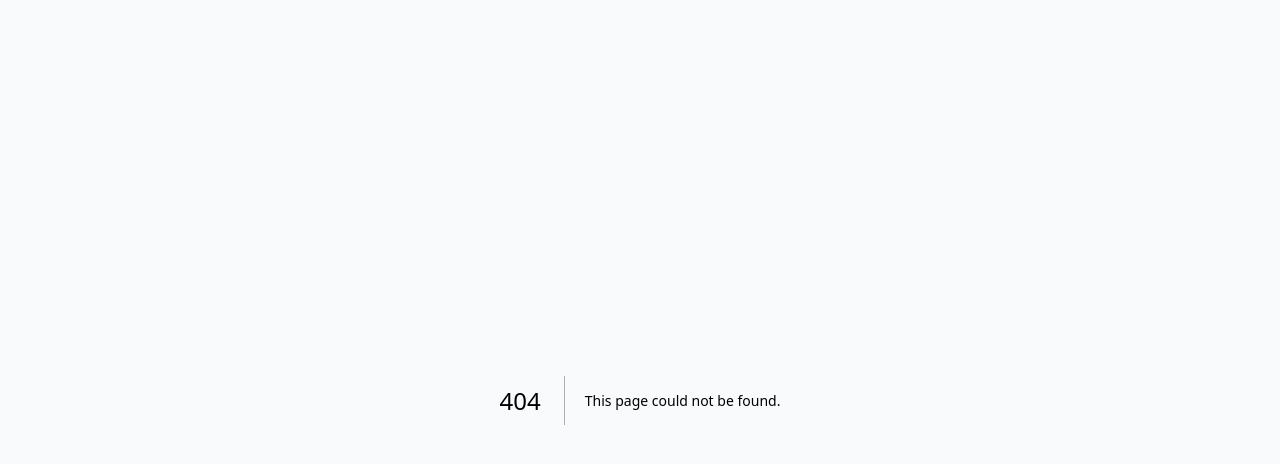
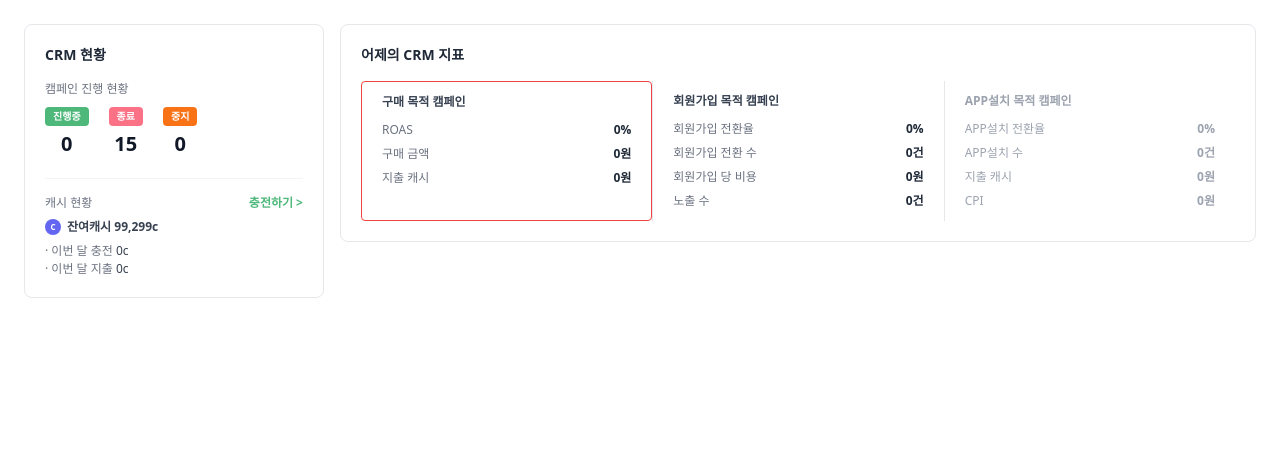
Before and after one commit to vldlzm/flexg_CRM_LIVE, a Next.js app: page /home in a window 1280 px wide. Before the commit this address had no page. Shown: the top 464 px of the page. Built offline with nearby package versions, Linux system fonts and the light colour scheme.

Commit message:
feat: 홈 화면 추가 (CRM 현황 + 어제의 CRM 지표)

```diff
--- /dev/null
+++ b/src/app/home/page.tsx
@@ -0,0 +1,5 @@
+import CrmHome from '@/components/CrmHome';
+
+export default function HomePage() {
+  return <CrmHome />;
+}
--- a/src/app/page.tsx
+++ b/src/app/page.tsx
@@ -19,6 +19,13 @@ const SCREEN_GROUPS: ScreenGroup[] = [
   {
     category: 'CRM LIVE',
     screens: [
+      {
+        id: 'crm-home',
+        name: '홈',
+        href: '/home',
+        description: '',
+        notes: [],
+      },
       {
         id: 'crm-live-list',
         name: '목록',
--- /dev/null
+++ b/src/components/CrmHome.tsx
@@ -0,0 +1,114 @@
+export default function CrmHome() {
+  return (
+    <div className="min-h-screen bg-white p-6">
+      <div className="flex gap-4 items-start">
+
+        {/* ── CRM 현황 ── */}
+        <div className="w-[300px] shrink-0 rounded-lg border border-gray-200 p-5">
+          <h2 className="mb-4 text-sm font-bold text-gray-800">CRM 현황</h2>
+
+          {/* 캠페인 진행 현황 */}
+          <div className="mb-5">
+            <p className="mb-2.5 text-xs text-gray-500">캠페인 진행 현황</p>
+            <div className="flex items-start gap-5">
+              <div className="flex flex-col items-center gap-1">
+                <span className="rounded bg-[#4DB87A] px-2 py-0.5 text-[10px] font-semibold text-white">진행중</span>
+                <span className="text-xl font-bold text-gray-900">0</span>
+              </div>
+              <div className="flex flex-col items-center gap-1">
+                <span className="rounded bg-[#fb7185] px-2 py-0.5 text-[10px] font-semibold text-white">종료</span>
+                <span className="text-xl font-bold text-gray-900">15</span>
+              </div>
+              <div className="flex flex-col items-center gap-1">
+                <span className="rounded bg-[#f97316] px-2 py-0.5 text-[10px] font-semibold text-white">중지</span>
+                <span className="text-xl font-bold text-gray-900">0</span>
+              </div>
+            </div>
+          </div>
+
+          {/* 구분선 */}
+          <div className="mb-4 border-t border-gray-100" />
+
+          {/* 캐시 현황 */}
+          <div>
+            <div className="mb-2 flex items-center justify-between">
+              <p className="text-xs text-gray-500">캐시 현황</p>
+              <button className="text-xs font-semibold text-[#4DB87A] hover:underline">충전하기 &gt;</button>
+            </div>
+            <div className="flex items-center gap-1.5 mb-2">
+              <span className="flex h-4 w-4 items-center justify-center rounded-full bg-[#6366f1] text-[8px] font-bold text-white">C</span>
+              <span className="text-xs font-semibold text-gray-700">잔여캐시 99,299c</span>
+            </div>
+            <div className="space-y-0.5 text-xs text-gray-500">
+              <p>· 이번 달 충전 <span className="text-gray-700">0c</span></p>
+              <p>· 이번 달 지출 <span className="text-gray-700">0c</span></p>
+            </div>
+          </div>
+        </div>
+
+        {/* ── 어제의 CRM 지표 ── */}
+        <div className="flex-1 rounded-lg border border-gray-200 p-5">
+          <h2 className="mb-4 text-sm font-bold text-gray-800">어제의 CRM 지표</h2>
+
+          <div className="grid grid-cols-3 divide-x divide-gray-200">
+
+            {/* 구매 목적 캠페인 */}
+            <div className="rounded border border-[#ef4444] px-5 py-3">
+              <h3 className="mb-3 text-xs font-semibold text-gray-700">구매 목적 캠페인</h3>
+              <div className="space-y-2">
+                {[
+                  { label: 'ROAS',   value: '0%' },
+                  { label: '구매 금액', value: '0원' },
+                  { label: '지출 캐시', value: '0원' },
+                ].map((item) => (
+                  <div key={item.label} className="flex items-center justify-between">
+                    <span className="text-xs text-gray-500">{item.label}</span>
+                    <span className="text-xs font-semibold text-gray-800">{item.value}</span>
+                  </div>
+                ))}
+              </div>
+            </div>
+
+            {/* 회원가입 목적 캠페인 */}
+            <div className="px-5 py-3">
+              <h3 className="mb-3 text-xs font-semibold text-gray-700">회원가입 목적 캠페인</h3>
+              <div className="space-y-2">
+                {[
+                  { label: '회원가입 전환율', value: '0%' },
+                  { label: '회원가입 전환 수', value: '0건' },
+                  { label: '회원가입 당 비용', value: '0원' },
+                  { label: '노출 수',      value: '0건' },
+                ].map((item) => (
+                  <div key={item.label} className="flex items-center justify-between">
+                    <span className="text-xs text-gray-500">{item.label}</span>
+                    <span className="text-xs font-semibold text-gray-800">{item.value}</span>
+                  </div>
+                ))}
+              </div>
+            </div>
+
+            {/* APP설치 목적 캠페인 */}
+            <div className="px-5 py-3">
+              <h3 className="mb-3 text-xs font-semibold text-gray-400">APP설치 목적 캠페인</h3>
+              <div className="space-y-2">
+                {[
+                  { label: 'APP설치 전환율', value: '0%' },
+                  { label: 'APP설치 수',   value: '0건' },
+                  { label: '지출 캐시',    value: '0원' },
+                  { label: 'CPI',        value: '0원' },
+                ].map((item) => (
+                  <div key={item.label} className="flex items-center justify-between">
+                    <span className="text-xs text-gray-400">{item.label}</span>
+                    <span className="text-xs font-semibold text-gray-400">{item.value}</span>
+                  </div>
+                ))}
+              </div>
+            </div>
+
+          </div>
+        </div>
+
+      </div>
+    </div>
+  );
+}
```
